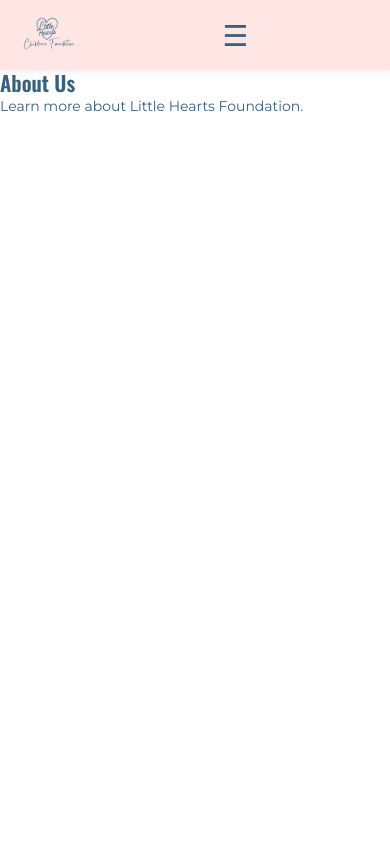
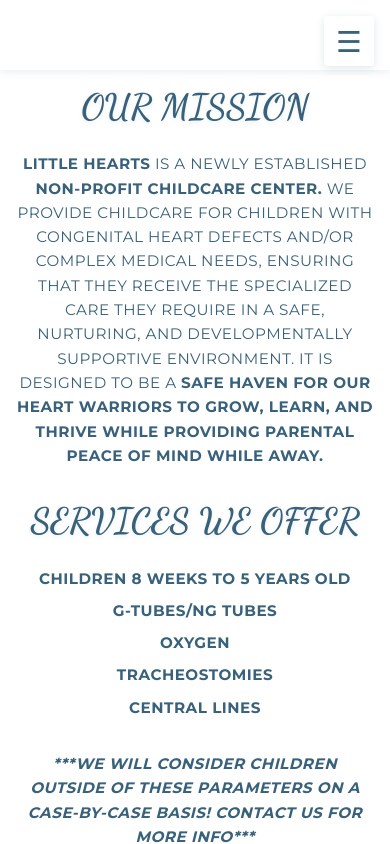
Before and after one commit to WesleyIreland109/little-hearts-frontend, a React (Vite) app: page /about in a window 390 px wide. Built offline with nearby package versions, Linux system fonts and the light colour scheme.

Commit message:
Updates to the desktop and mobile view

```diff
--- a/src/components/Header/Header.module.css
+++ b/src/components/Header/Header.module.css
@@ -1,8 +1,8 @@
 .header {
-  background-color: #FFE6E5;
+  background-color: #ffffff;
   display: flex;
   align-items: center;
-  justify-content: space-between;
+  justify-content: center;
   height: 80px;
   padding: 0 2rem;
   width: 100%;
@@ -51,7 +51,7 @@
 
 .navList {
   display: flex;
-  gap: 1.5rem;
+  gap: 2rem;
   list-style: none;
   margin: 0;
   padding: 0;
@@ -62,12 +62,80 @@
   align-items: center;
   flex-wrap: nowrap;
   justify-content: center;
+  width: 100%;
 }
 
 .navList li {
   display: flex;
   align-items: center;
   justify-content: center;
+  position: relative;
+}
+
+.dropdownContainer {
+  position: relative;
+}
+
+.dropdown {
+  position: absolute;
+  top: 100%;
+  left: 50%;
+  transform: translateX(-50%);
+  background: #ffffff;
+  box-shadow: 0 4px 12px rgba(56, 97, 123, 0.15);
+  border-radius: 8px;
+  padding: 0.5rem 0;
+  min-width: 200px;
+  z-index: 1002;
+  margin-top: 0.25rem;
+}
+
+.dropdownItem {
+  display: block;
+  width: 100%;
+  padding: 0.75rem 1.5rem;
+  background: none;
+  border: none;
+  text-align: center;
+  font-family: 'Montserrat', sans-serif;
+  font-size: 0.85rem;
+  font-weight: 500;
+  color: #38617B;
+  cursor: pointer;
+  transition: background-color 0.2s ease;
+  text-transform: uppercase;
+  letter-spacing: 0.5px;
+}
+
+.dropdownItem:hover {
+  background-color: rgba(56, 97, 123, 0.1);
+}
+
+.mobileDropdown {
+  width: 100%;
+  background: rgba(56, 97, 123, 0.05);
+  margin-top: 0.5rem;
+}
+
+.mobileDropdownItem {
+  display: block;
+  width: 100%;
+  padding: 0.75rem 2rem;
+  background: none;
+  border: none;
+  text-align: center;
+  font-family: 'Montserrat', sans-serif;
+  font-size: 0.9rem;
+  font-weight: 500;
+  color: #38617B;
+  cursor: pointer;
+  transition: background-color 0.2s ease;
+  text-transform: uppercase;
+  letter-spacing: 0.5px;
+}
+
+.mobileDropdownItem:hover {
+  background-color: rgba(56, 97, 123, 0.1);
 }
 
 .navList a {
@@ -98,7 +166,6 @@
   cursor: pointer;
   padding: 0.5rem;
   border-radius: 4px;
-  transition: background-color 0.2s;
 }
 
 .menuButton:hover {
@@ -128,7 +195,7 @@
   top: 100%;
   left: 0;
   width: 100vw;
-  background: #FFE6E5;
+  background: #ffffff;
   box-shadow: 0 4px 12px rgba(56, 97, 123, 0.15);
   gap: 0;
   padding: 1rem 0;
@@ -150,14 +217,36 @@
   .header {
     padding: 0 1rem;
     height: 70px;
+    justify-content: center;
+    align-items: center;
+    position: relative;
   }
 
-  .logoImg {
-    height: 50px;
+  nav {
+    width: 100%;
+    display: flex;
+    justify-content: center;
   }
 
   .menuButton {
     display: block;
+    position: fixed;
+    right: 1rem;
+    top: 1rem;
+    z-index: 1002;
+    background: #ffffff;
+    box-shadow: 0 2px 8px rgba(56, 97, 123, 0.15);
+    border: none;
+    padding: 0.5rem;
+    border-radius: 4px;
+    font-size: 1.8rem;
+    color: #38617B;
+    cursor: pointer;
+    width: 50px;
+    height: 50px;
+    display: flex;
+    align-items: center;
+    justify-content: center;
   }
 
   .navList {
@@ -166,7 +255,7 @@
     font-size: 1rem;
     flex-direction: column;
     width: 100vw;
-    background: #FFE6E5;
+    background: #ffffff;
     position: absolute;
     top: 100%;
     left: 0;
--- a/src/components/Header/Header.tsx
+++ b/src/components/Header/Header.tsx
@@ -1,12 +1,14 @@
 import styles from './Header.module.css';
-import { Link, useLocation } from 'react-router-dom';
+import { Link, useLocation, useNavigate } from 'react-router-dom';
 import { useEffect } from 'react';
 import { useState } from 'react';
-import NavBarLogo from '../../assets/Nav_Bar_Logo.png';
 
 const Header = () => {
   const [menuOpen, setMenuOpen] = useState(false);
+  const [aboutDropdownOpen, setAboutDropdownOpen] = useState(false);
+  const [dropdownTimeout, setDropdownTimeout] = useState<number | null>(null);
   const location = useLocation();
+  const navigate = useNavigate();
 
   useEffect(() => {
     const link = document.createElement('link');
@@ -20,7 +22,7 @@ const Header = () => {
 
   const navLinks = [
     { to: '/', label: 'HOME' },
-    { to: '/about', label: 'ABOUT US' },
+    { to: '/about', label: 'ABOUT US', hasDropdown: true },
     { to: '/programs', label: 'PROGRAMS' },
     { to: '/enrollment', label: 'ENROLLMENT' },
     { to: '/get-involved', label: 'GET INVOLVED' },
@@ -28,24 +30,46 @@ const Header = () => {
     { to: '/contact', label: 'CONTACT' },
   ];
 
+  const handleDropdownEnter = () => {
+    if (dropdownTimeout) {
+      clearTimeout(dropdownTimeout);
+      setDropdownTimeout(null);
+    }
+    setAboutDropdownOpen(true);
+  };
+
+  const handleDropdownLeave = () => {
+    const timeout = setTimeout(() => {
+      setAboutDropdownOpen(false);
+    }, 200);
+    setDropdownTimeout(timeout);
+  };
+
+  const handleAboutNavigation = (section: string) => {
+    navigate('/about');
+    setTimeout(() => {
+      const element = document.getElementById(section);
+      if (element) {
+        element.scrollIntoView({ behavior: 'smooth' });
+      }
+    }, 100);
+    setAboutDropdownOpen(false);
+    setMenuOpen(false);
+  };
+
   return (
     <header className={styles.header}>
-      <div className={styles.logoSection}>
-        <img src={NavBarLogo} alt="Little Hearts Logo" className={styles.logoImg} />
-      </div>
-
-      <button
-        className={styles.menuButton}
-        onClick={() => setMenuOpen(prev => !prev)}
-        aria-label="Toggle navigation menu"
-      >
-        <span className={styles.menuIcon}>&#9776;</span>
-      </button>
-
       <nav>
         <ul className={`${styles.navList} ${menuOpen ? styles.open : ''}`}>
           {navLinks.map(link => (
-            <li key={link.to}>
+            <li
+              key={link.to}
+              className={link.hasDropdown ? styles.dropdownContainer : ''}
+              onMouseEnter={() => link.hasDropdown && !menuOpen && handleDropdownEnter()}
+              onMouseLeave={() => link.hasDropdown && !menuOpen && handleDropdownLeave()}
+            >
+              {link.hasDropdown ? (
+                <>
                   <Link
                     to={link.to}
                     className={
@@ -55,10 +79,50 @@ const Header = () => {
                   >
                     {link.label}
                   </Link>
+                  {aboutDropdownOpen && !menuOpen && (
+                    <div
+                      className={styles.dropdown}
+                      onMouseEnter={handleDropdownEnter}
+                      onMouseLeave={handleDropdownLeave}
+                    >
+                      <button
+                        className={styles.dropdownItem}
+                        onClick={() => handleAboutNavigation('mission-section')}
+                      >
+                        ABOUT US
+                      </button>
+                      <button
+                        className={styles.dropdownItem}
+                        onClick={() => handleAboutNavigation('services-section')}
+                      >
+                        SERVICES WE OFFER
+                      </button>
+                    </div>
+                  )}
+                </>
+              ) : (
+                <Link
+                  to={link.to}
+                  className={
+                    location.pathname === link.to ? `${styles.navList}a ${styles.active}` : `${styles.navList}a`
+                  }
+                  onClick={() => setMenuOpen(false)}
+                >
+                  {link.label}
+                </Link>
+              )}
             </li>
           ))}
         </ul>
       </nav>
+
+      <button
+        className={styles.menuButton}
+        onClick={() => setMenuOpen(prev => !prev)}
+        aria-label="Toggle navigation menu"
+      >
+        <span className={styles.menuIcon}>&#9776;</span>
+      </button>
     </header>
   );
 };
--- a/src/index.css
+++ b/src/index.css
@@ -1,4 +1,4 @@
-@import url('https://fonts.googleapis.com/css2?family=Montserrat:wght@400;500;600;700&family=Oswald:wght@300;400;500;600;700&display=swap');
+@import url('https://fonts.googleapis.com/css2?family=Montserrat:wght@400;500;600;700&family=Oswald:wght@300;400;500;600;700&family=Dancing+Script:wght@400;500;600;700&display=swap');
 
 :root {
   line-height: 1.5;
--- /dev/null
+++ b/src/pages/AboutUs.module.css
@@ -0,0 +1,180 @@
+.aboutContainer {
+  width: 100%;
+  min-height: 100vh;
+  background-color: #ffffff;
+  padding: 2rem;
+  overflow-y: auto;
+  overflow-x: hidden;
+  position: absolute;
+  top: 0;
+  left: 0;
+  right: 0;
+  bottom: 0;
+  padding-top: calc(80px + 2rem);
+}
+
+.missionSection {
+  display: flex;
+  align-items: center;
+  justify-content: center;
+  width: 100%;
+  max-width: 1000px;
+  margin: 0 auto 4rem auto;
+  min-height: 70vh;
+}
+
+.missionContent {
+  text-align: center;
+  width: 100%;
+}
+
+.missionTitle {
+  font-family: 'Dancing Script', cursive;
+  color: #38617B;
+  font-size: 4rem;
+  font-weight: 700;
+  margin-bottom: 3rem;
+  line-height: 1.2;
+  text-shadow: 0 2px 4px rgba(56, 97, 123, 0.1);
+}
+
+.missionText {
+  font-family: 'Montserrat', sans-serif;
+  font-size: 1.1rem;
+  color: #38617B;
+  line-height: 1.8;
+  font-weight: 400;
+  letter-spacing: 0.5px;
+  max-width: 900px;
+  margin: 0 auto;
+}
+
+.missionText strong {
+  font-weight: 700;
+  color: #38617B;
+}
+
+/* Services Section */
+.servicesSection {
+  display: flex;
+  align-items: center;
+  justify-content: center;
+  width: 100%;
+  max-width: 1000px;
+  margin: 0 auto;
+  padding-bottom: 4rem;
+}
+
+.servicesContent {
+  text-align: center;
+  width: 100%;
+}
+
+.servicesTitle {
+  font-family: 'Dancing Script', cursive;
+  color: #38617B;
+  font-size: 4rem;
+  font-weight: 700;
+  margin-bottom: 3rem;
+  line-height: 1.2;
+  text-shadow: 0 2px 4px rgba(56, 97, 123, 0.1);
+}
+
+.servicesList {
+  margin-bottom: 2rem;
+}
+
+.serviceItem {
+  font-family: 'Montserrat', sans-serif;
+  font-size: 1.1rem;
+  color: #38617B;
+  font-weight: 700;
+  margin-bottom: 0.5rem;
+  letter-spacing: 0.5px;
+}
+
+.specialNote {
+  font-family: 'Montserrat', sans-serif;
+  font-size: 1rem;
+  color: #38617B;
+  font-weight: 700;
+  font-style: italic;
+  margin: 2rem auto;
+  letter-spacing: 0.5px;
+}
+
+.serviceDetail {
+  font-family: 'Montserrat', sans-serif;
+  font-size: 1rem;
+  color: #38617B;
+  font-weight: 700;
+  line-height: 1.6;
+  margin: 1.5rem auto;
+  max-width: 900px;
+  letter-spacing: 0.5px;
+}
+
+.policyLink {
+  font-family: 'Montserrat', sans-serif;
+  font-size: 1rem;
+  color: #38617B;
+  font-weight: 700;
+  margin: 1.5rem auto;
+  letter-spacing: 0.5px;
+}
+
+.linkText {
+  text-decoration: underline;
+  cursor: pointer;
+}
+
+@media (max-width: 768px) {
+  .aboutContainer {
+    padding: 1.5rem;
+    padding-top: calc(70px + 1.5rem);
+  }
+
+  .missionSection {
+    margin-bottom: 3rem;
+    min-height: auto;
+  }
+
+  .missionTitle, .servicesTitle {
+    font-size: 2.8rem;
+    margin-bottom: 2rem;
+  }
+
+  .missionText, .serviceDetail, .specialNote, .policyLink {
+    font-size: 1rem;
+    line-height: 1.7;
+  }
+
+  .serviceItem {
+    font-size: 1rem;
+  }
+}
+
+@media (max-width: 480px) {
+  .aboutContainer {
+    padding: 1rem;
+    padding-top: calc(70px + 1rem);
+  }
+
+  .missionSection {
+    margin-bottom: 2rem;
+  }
+
+  .missionTitle, .servicesTitle {
+    font-size: 2.2rem;
+    margin-bottom: 1.5rem;
+  }
+
+  .missionText, .serviceDetail, .specialNote, .policyLink {
+    font-size: 0.95rem;
+    line-height: 1.6;
+  }
+
+  .serviceItem {
+    font-size: 0.95rem;
+  }
+}
--- a/src/pages/AboutUs.tsx
+++ b/src/pages/AboutUs.tsx
@@ -1,3 +1,50 @@
-import React from 'react';
-const AboutUs = () => <div><h2>About Us</h2><p>Learn more about Little Hearts Foundation.</p></div>;
+import styles from './AboutUs.module.css';
+
+const AboutUs = () => (
+  <div className={styles.aboutContainer}>
+    <section id="mission-section" className={styles.missionSection}>
+      <div className={styles.missionContent}>
+        <h1 className={styles.missionTitle}>OUR MISSION</h1>
+        <p className={styles.missionText}>
+          <strong>LITTLE HEARTS</strong> IS A NEWLY ESTABLISHED <strong>NON-PROFIT CHILDCARE CENTER.</strong> WE PROVIDE CHILDCARE FOR CHILDREN WITH CONGENITAL HEART DEFECTS AND/OR COMPLEX MEDICAL NEEDS, ENSURING THAT THEY RECEIVE THE SPECIALIZED CARE THEY REQUIRE IN A SAFE, NURTURING, AND DEVELOPMENTALLY SUPPORTIVE ENVIRONMENT. IT IS DESIGNED TO BE A <strong>SAFE HAVEN FOR OUR HEART WARRIORS TO GROW, LEARN, AND THRIVE WHILE PROVIDING PARENTAL PEACE OF MIND WHILE AWAY.</strong>
+        </p>
+      </div>
+    </section>
+
+    <section id="services-section" className={styles.servicesSection}>
+      <div className={styles.servicesContent}>
+        <h1 className={styles.servicesTitle}>SERVICES WE OFFER</h1>
+
+        <div className={styles.servicesList}>
+          <p className={styles.serviceItem}><strong>CHILDREN 8 WEEKS TO 5 YEARS OLD</strong></p>
+          <p className={styles.serviceItem}><strong>G-TUBES/NG TUBES</strong></p>
+          <p className={styles.serviceItem}><strong>OXYGEN</strong></p>
+          <p className={styles.serviceItem}><strong>TRACHEOSTOMIES</strong></p>
+          <p className={styles.serviceItem}><strong>CENTRAL LINES</strong></p>
+        </div>
+
+        <p className={styles.specialNote}>
+          <strong><em>***WE WILL CONSIDER CHILDREN OUTSIDE OF THESE PARAMETERS ON A CASE-BY-CASE BASIS! CONTACT US FOR MORE INFO***</em></strong>
+        </p>
+
+        <p className={styles.serviceDetail}>
+          <strong>DAILY VITAL SIGN MONITORING, MEDICATION ADMINISTRATION, TRACHEOSTOMY/G-TUBE CARE, ACTIVITIES OF DAILY LIVING (REPOSITIONING, TOTAL AND PARTIAL CARE CHANGES), GASTRIC TUBE FEEDINGS, AND MUCH MORE!</strong>
+        </p>
+
+        <p className={styles.serviceDetail}>
+          <strong>EACH CHILD WILL HAVE A DETAILED AND PERSONALIZED CARE PLAN CREATED TOGETHER BY PARENTS AND MEDICAL STAFF!</strong>
+        </p>
+
+        <p className={styles.policyLink}>
+          <strong>CLICK <span className={styles.linkText}>HERE</span> FOR OUR PARENTAL UPDATE POLICY & SICK CHILD AND STAFF POLICY</strong>
+        </p>
+
+        <p className={styles.serviceDetail}>
+          <strong>FULL ACCESS TO CLASSROOM CAMERAS AND PARENT PORTAL THAT INCLUDES DAILY VITAL SIGN, MEDICATION ADMINISTRATION, AND NURSING CARE DOCUMENTATION</strong>
+        </p>
+      </div>
+    </section>
+  </div>
+);
+
 export default AboutUs;
--- a/src/pages/Home.tsx
+++ b/src/pages/Home.tsx
@@ -1,4 +1,4 @@
-import MainPageLogo from '../assets/Main_Page_Logo.png';
+import TransparentLogo from '../assets/Transparent_Logo.png';
 import styles from './Home.module.css';
 
 const Home = () => (
@@ -6,7 +6,7 @@ const Home = () => (
     <section className={styles.heroSection}>
       <div className={styles.heroContent}>
         <img
-          src={MainPageLogo}
+          src={TransparentLogo}
           alt="Little Hearts Main Logo"
           className={styles.mainLogo}
         />
```
Also changed, not shown: src/pages/Home.module.css (+17 -10 lines), src/assets/Transparent_Logo.png (added). Lines whose indentation alone changed are shown as unchanged.
